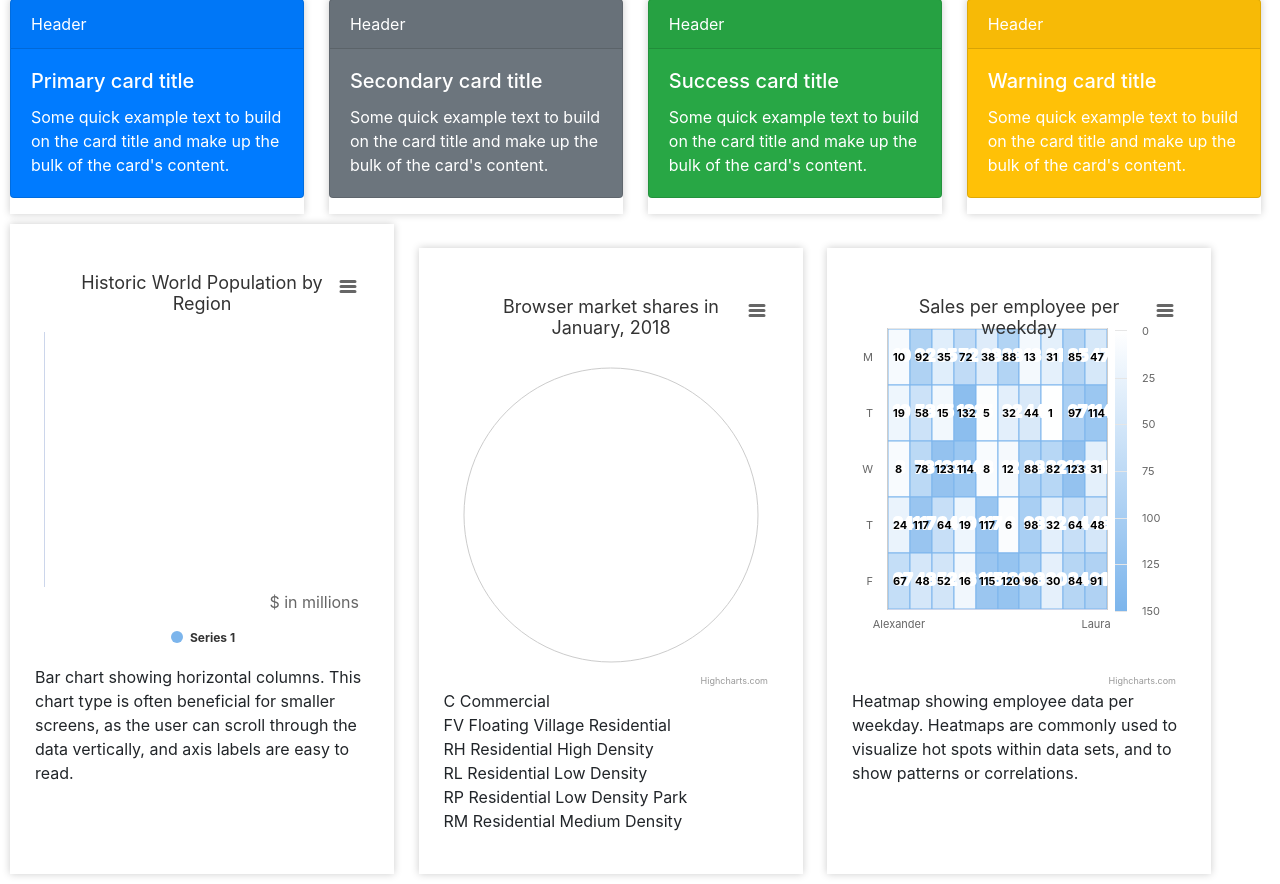
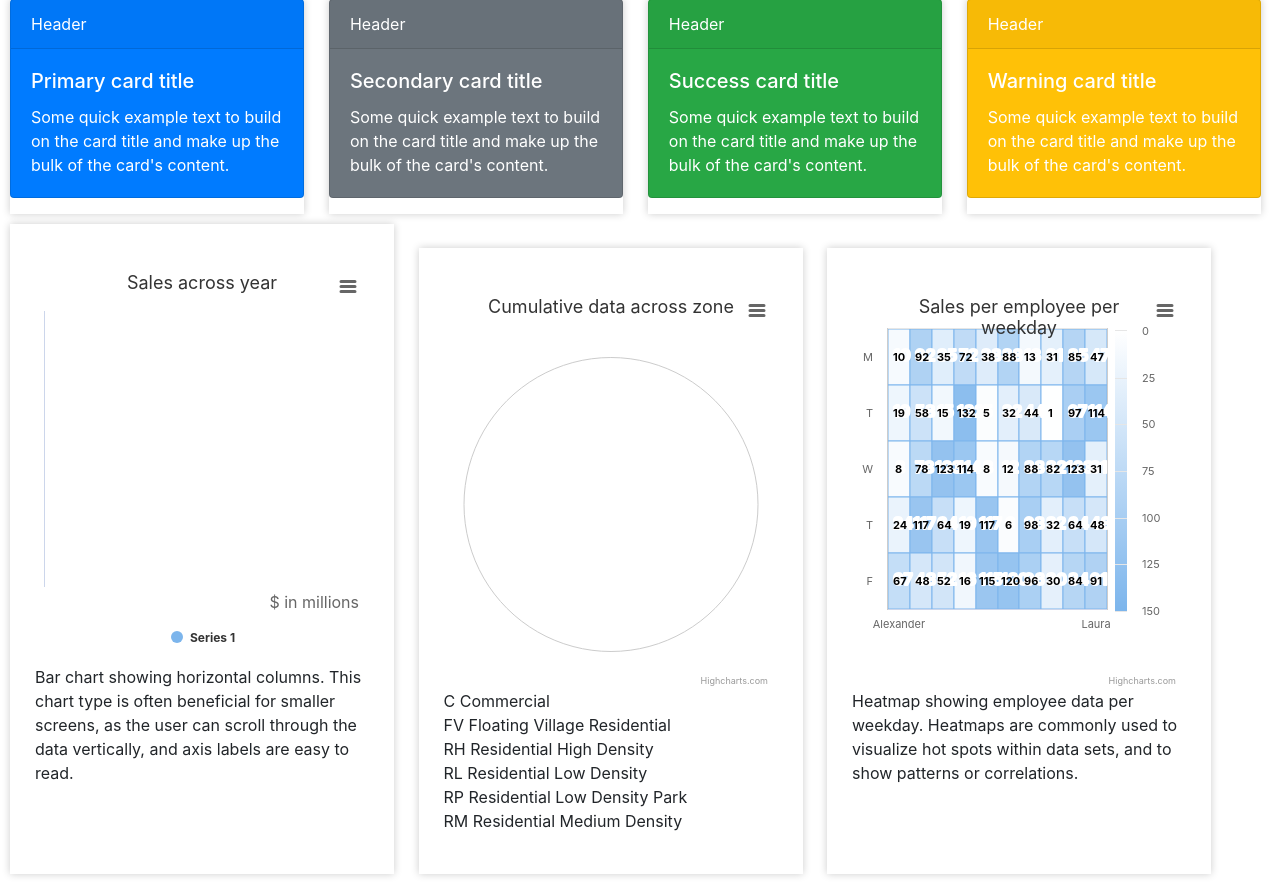
Before and after one commit to alimisumanth/House_Price_Prediction, a Django app: template templates/charts.html in a window 1280 px wide. Shown: the part 57-941 px from the top of the page. Run offline with Django 3.2, Linux system fonts and the light colour scheme; the template is opened without the code that fills it: most values are stand-ins (such as "Sample title", 1, 10 or a date in 2020); some libraries are stand-ins or nearby versions.

Commit message:
File Update

```diff
--- a/templates/charts.html
+++ b/templates/charts.html
@@ -106,7 +106,7 @@ Highcharts.chart('container2', {
     type: 'pie'
   },
   title: {
-    text: 'Browser market shares in January, 2018'
+    text: 'Cumulative data across zone'
   },
   tooltip: {
     pointFormat: '{series.name}: <b>{point.percentage:.1f}%</b>'
@@ -141,7 +141,7 @@ Highcharts.chart('container1', {
     type: 'bar'
   },
   title: {
-    text: 'Historic World Population by Region'
+    text: 'Sales across year'
   },
   subtitle: {
     text: ''
```
